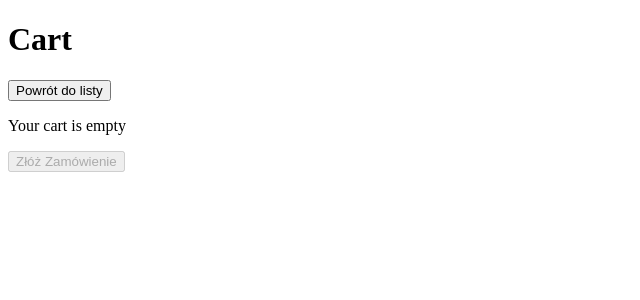
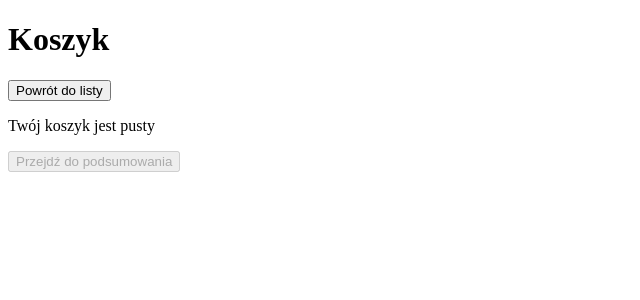
Before and after one commit to 8molik/Blazej_Molik_Web_Wroclaw, a React (Create React App) app: page /cart in a window 1280 px wide. Shown: the top 300 px of the page, without its empty margins (0-640 px from the left). Built offline with nearby package versions, Linux system fonts and the light colour scheme.

Commit message:
small changes

```diff
--- a/public/index.html
+++ b/public/index.html
@@ -2,42 +2,18 @@
 <html lang="en">
   <head>
     <meta charset="utf-8" />
-    <link rel="icon" href="%PUBLIC_URL%/favicon.ico" />
     <meta name="viewport" content="width=device-width, initial-scale=1" />
     <meta name="theme-color" content="#000000" />
     <meta
       name="description"
       content="Web site created using create-react-app"
     />
-    <link rel="apple-touch-icon" href="%PUBLIC_URL%/logo192.png" />
-    <!--
-      manifest.json provides metadata used when your web app is installed on a
-      user's mobile device or desktop. See https://developers.google.com/web/fundamentals/web-app-manifest/
-    -->
     <link rel="manifest" href="%PUBLIC_URL%/manifest.json" />
-    <!--
-      Notice the use of %PUBLIC_URL% in the tags above.
-      It will be replaced with the URL of the `public` folder during the build.
-      Only files inside the `public` folder can be referenced from the HTML.
-
-      Unlike "/favicon.ico" or "favicon.ico", "%PUBLIC_URL%/favicon.ico" will
-      work correctly both with client-side routing and a non-root public URL.
-      Learn how to configure a non-root public URL by running `npm run build`.
-    -->
     <title>React App</title>
   </head>
   <body>
     <noscript>You need to enable JavaScript to run this app.</noscript>
     <div id="root"></div>
-    <!--
-      This HTML file is a template.
-      If you open it directly in the browser, you will see an empty page.
 
-      You can add webfonts, meta tags, or analytics to this file.
-      The build step will place the bundled scripts into the <body> tag.
-
-      To begin the development, run `npm start` or `yarn start`.
-      To create a production bundle, use `npm run build` or `yarn build`.
-    -->
   </body>
 </html>
--- a/src/pages/CartPage.tsx
+++ b/src/pages/CartPage.tsx
@@ -23,7 +23,7 @@ const CartPage = () => {
 
   return (
     <div className="cart">
-      <h1>Cart</h1>
+      <h1>Koszyk</h1>
       <Link to="/">
         <button className="back-button">Powrót do listy</button>
       </Link>
@@ -39,11 +39,11 @@ const CartPage = () => {
         ))}
       </ul>
       <div className="cart-summary">
-        {cartTotal > 0 ? <p>Całkowita cena: {cartTotal}</p> : <p>Your cart is empty</p>}
+        {cartTotal > 0 ? <p>Całkowita cena: {cartTotal}</p> : <p>Twój koszyk jest pusty</p>}
       </div>
       <Link to="/checkout">
         <button className="checkout-button" disabled={cartTotal === 0} onClick={handlePlaceOrder}>
-          Złóż Zamówienie
+          Przejdź do podsumowania
         </button>
       </Link>
     </div>
--- a/src/pages/CheckoutPage.tsx
+++ b/src/pages/CheckoutPage.tsx
@@ -17,7 +17,7 @@ const CheckoutPage = () => {
 
   return (
     <div className="cart">
-      <h1>Checkout</h1>
+      <h1>Podsumowanie</h1>
       <Link to="/cart">
         <button className="back-button">Powrót do koszyka</button>
       </Link>
```
